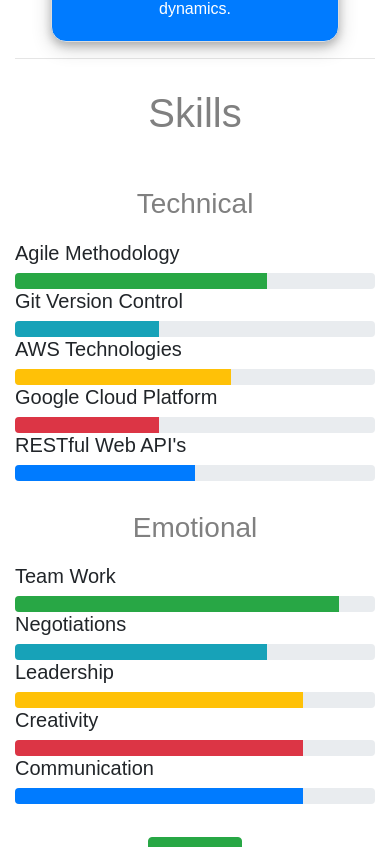
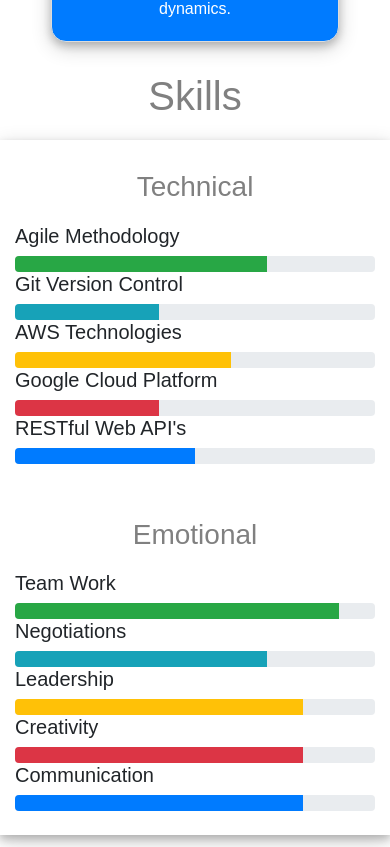
Before and after one commit to mandeep1580/portfolio-mandeep-singh-dhillon, a React (Create React App) app: page / in a window 390 px wide. Shown: the part 1872-2719 px from the top of the page. Built offline with nearby package versions, Linux system fonts and the light colour scheme.

Commit message:
styled teh cards wsith shadow effect

```diff
--- a/src/Components/Services.js
+++ b/src/Components/Services.js
@@ -50,7 +50,7 @@
                         </Card>
                     </CardGroup>
                 </div>
-                <hr></hr>
+
             </div>
         )
     }
--- a/src/Components/Skills.js
+++ b/src/Components/Skills.js
@@ -11,8 +11,8 @@
                 <div className="heading">
                     <h1>Skills</h1>
                 </div>
-                <Row>
-                    <div className='skills col-lg-6 col-md-6 col-sm-12'>
+                <Row className="about-card">
+                    <div className='skills col-lg-6 col-md-6 col-sm-12 mb-4'>
                         <div className="heading">
                             <h3>Technical</h3>
                         </div>
@@ -27,7 +27,7 @@
                         <h5>RESTful Web API's</h5>
                         <ProgressBar variant="primary" now={50} />
                     </div>
-                    <div className='skills col-lg-6 col-md-6 col-sm-12'>
+                    <div className='skills col-lg-6 col-md-6 col-sm-12 mb-4'>
                         <div className="heading">
                             <h3>Emotional</h3>
                         </div>
@@ -44,6 +44,7 @@
                     </div>
                 </Row>
 
+
                 <div className="button">
                     <Link href="/about">
                         <Button variant="success">About Me</Button>
```
